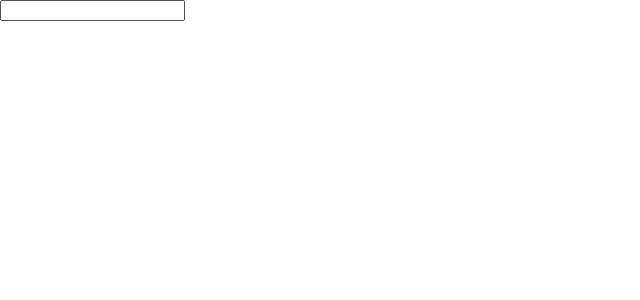
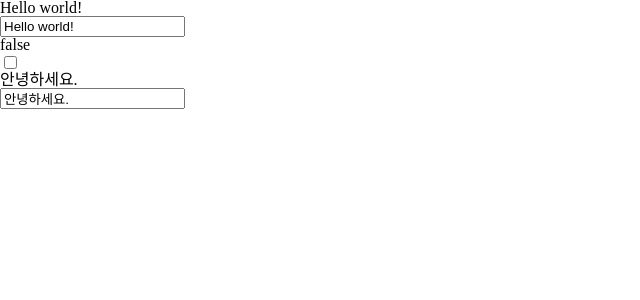
Before and after one commit to junb119/Vue-Practice, a Vue app in the folder vue3-template-syntax/: page / in a window 1280 px wide. Shown: the top 300 px of the page, without its empty margins (0-640 px from the left). Built offline with nearby package versions, Linux system fonts and the light colour scheme.

Commit message:
폼 입력 바인딩(양방향 데이터 바인딩)

```diff
--- a/vue3-template-syntax/src/App.vue
+++ b/vue3-template-syntax/src/App.vue
@@ -1,19 +1,30 @@
 <template>
-  <input
-    type="text"
-    @keydown="handler" />
-    <!-- keydown : 키를 눌렀을 때 이벤트 실행-->
+<!-- v-model : 양방향 데이터 바인딩 # 한글은 매끄럽게 적용안됨 -->
+  <h1>{{msg}}</h1>
+  <input type="text"
+  v-model="msg" />
+
+  <h1>{{checkbox}}</h1>
+  <input type="checkbox"
+  v-model="checkbox" />
+
+<!-- 한글 사용시 양방향 데이터 바인딩 (수동)-->
+  <h1>{{kor}}</h1>
+  <input type="text"
+  :value="kor"
+  @input="kor = $event.target.value"/>
+
 </template>
+
 
 <script>
 export default {
-  methods : {
-    handler(event) {
-      if (event.key === 'Enter') {
-        console.log('Enter')
-      }
+  data () {
+    return {
+      msg : 'Hello world!',
+      checkbox : false,
+      kor : '안녕하세요.'
     }
   }
-
 }
 </script>
```
